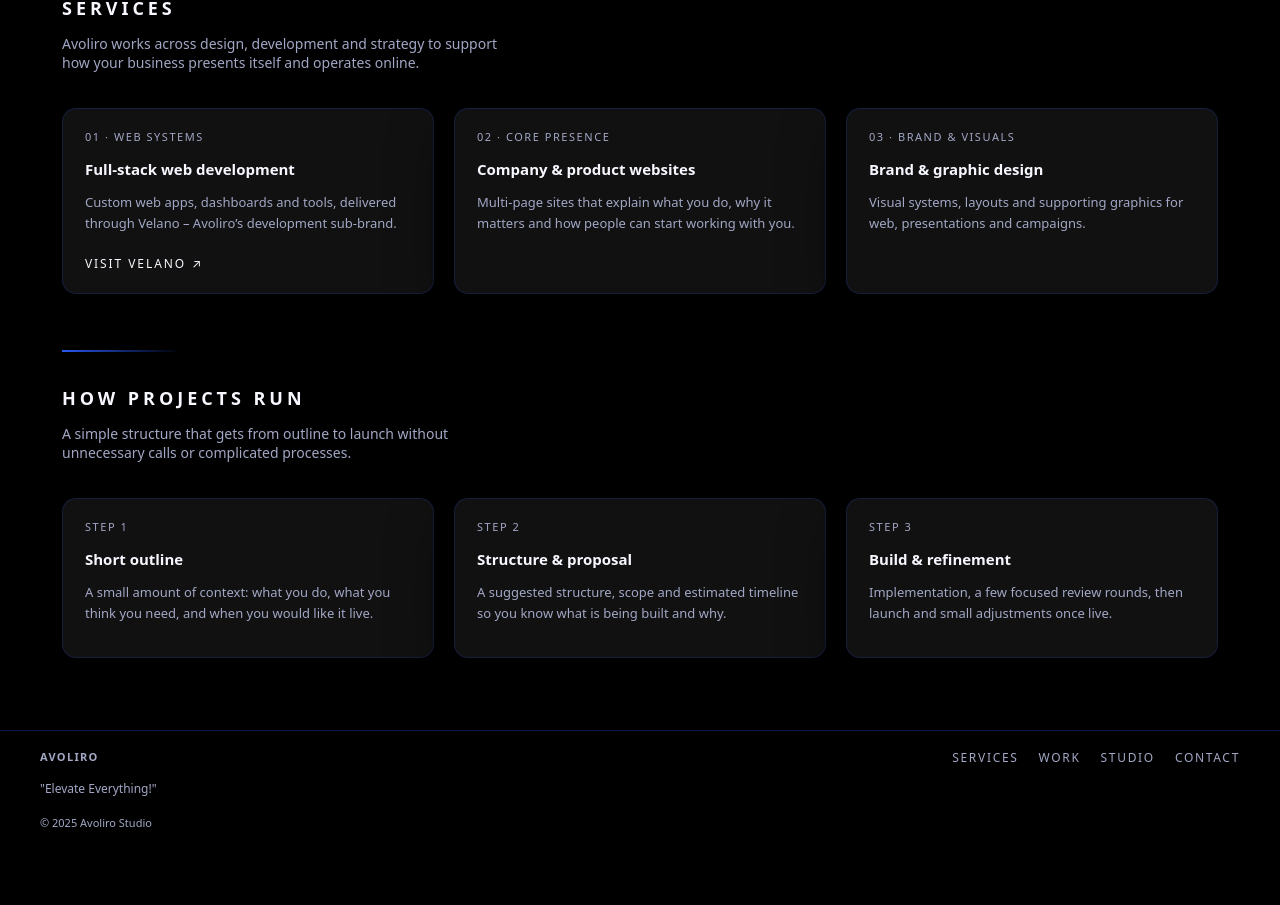
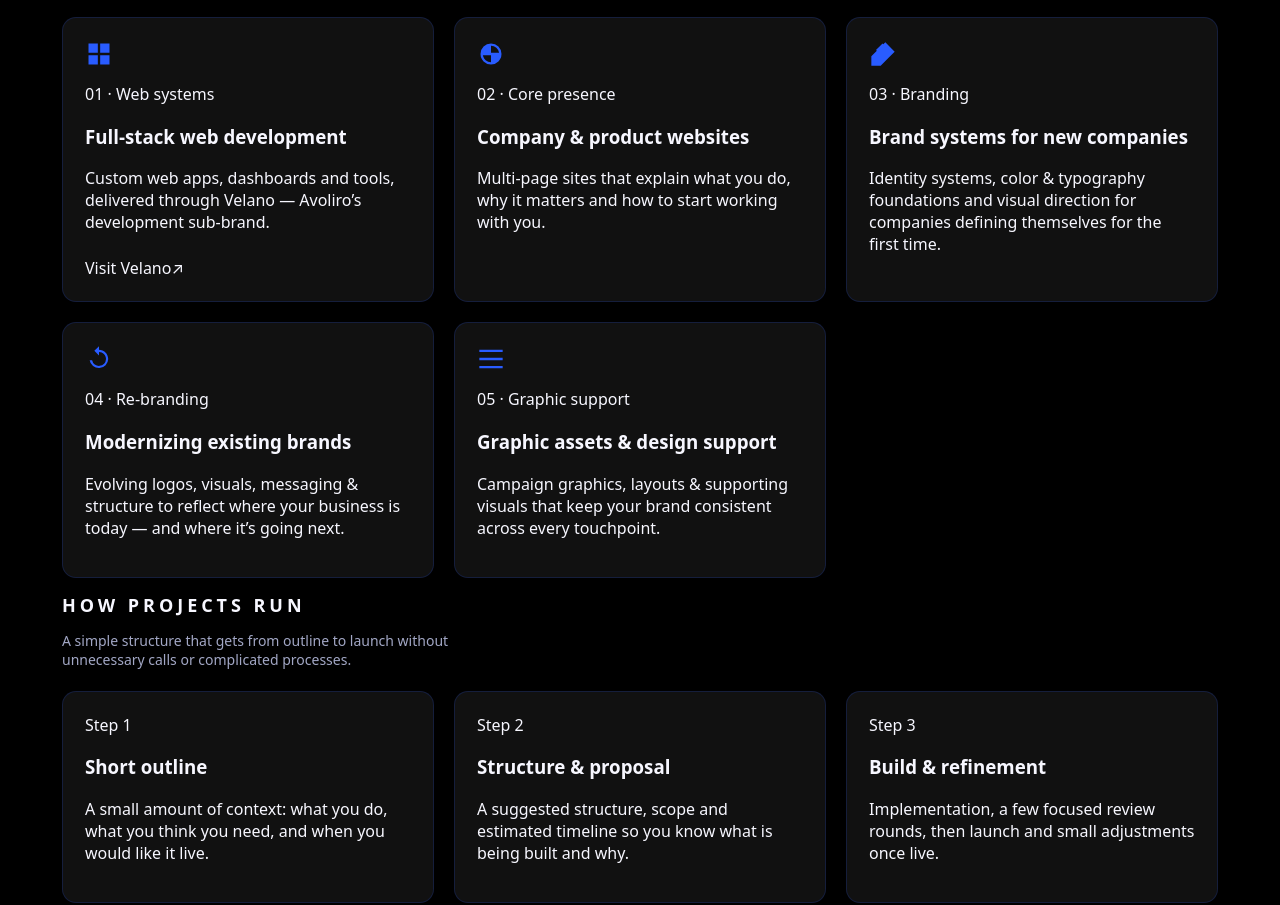
Before and after one commit to FABgaming-lol/AVOLIRO, a React (Vite) app: page /services in a window 1280 px wide. Shown: the part 197-1102 px from the top of the page. Before the commit the page ends 1045 px from the top, so only its background shows below. Built offline with nearby package versions, Linux system fonts and the light colour scheme.

Commit message:
update new

```diff
--- a/src/components/Footer.jsx
+++ b/src/components/Footer.jsx
@@ -10,7 +10,7 @@ export default function Footer() {
         <div className="footer-brand">
           <strong style={{ letterSpacing: '0.12em' }}>AVOLIRO</strong>
           <p className="footer-tagline">
-            "Elevate Everything!"
+            Design, technology &amp; strategy for growing companies.
           </p>
           <span className="footer-meta">© {year} Avoliro Studio</span>
         </div>
--- a/src/pages/Home.jsx
+++ b/src/pages/Home.jsx
@@ -82,37 +82,88 @@ export default function Home() {
           <div>
             <h2 className="section-title">Services</h2>
             <p className="section-desc">
-              A focus on a few things done well: digital presence, full-stack systems and brand
-              visuals that support how you work.
+              A focus on core brand and digital capabilities — from first positioning
+              to long-term product infrastructure.
             </p>
           </div>
         </div>
 
         <div className="grid grid-3">
+          <a
+            className="card card-link"
+            href="https://velano-portfolio.vercel.app/"
+            target="_blank"
+            rel="noopener noreferrer"
+          >
+            <svg className="service-icon" viewBox="0 0 24 24">
+              <path
+                fill="currentColor"
+                d="M3 3h8v8H3V3m10 0h8v8h-8V3M3 13h8v8H3v-8m10 0h8v8h-8v-8Z"
+              />
+            </svg>
+            <div className="card-label">01 · Web systems</div>
+            <h3 className="card-title">Full-stack web development</h3>
+            <p className="card-body">
+              Dashboards, portals and internal tools built as long-term product infrastructure.
+            </p>
+            <span className="project-link" style={{ marginTop: '8px', display: 'inline-flex' }}>
+              Visit Velano <span>↗</span>
+            </span>
+          </a>
+
           <article className="card">
-            <div className="card-label">Web & Product</div>
+            <svg className="service-icon" viewBox="0 0 24 24">
+              <path
+                fill="currentColor"
+                d="M12 3a9 9 0 0 0 0 18 9 9 0 0 0 0-18m0 2a7 7 0 0 1 6.93 6H12V5m0 14a7 7 0 0 1-6.93-6H12v6Z"
+              />
+            </svg>
+            <div className="card-label">02 · Core presence</div>
             <h3 className="card-title">Company & product websites</h3>
             <p className="card-body">
-              Clear, fast, modern sites for companies and products that need to explain what they
-              do without noise.
+              Clear, modern websites designed to get the right people to act with confidence.
             </p>
           </article>
 
           <article className="card">
-            <div className="card-label">Systems</div>
-            <h3 className="card-title">Full-stack web applications</h3>
+            <svg className="service-icon" viewBox="0 0 24 24">
+              <path
+                fill="currentColor"
+                d="M14 2l8 8l-12 12H2v-8zm-2.5 4.91L7.91 10.5L6 8.59L11.59 3L13 4.41z"
+              />
+            </svg>
+            <div className="card-label">03 · Branding</div>
+            <h3 className="card-title">Brand systems for new companies</h3>
             <p className="card-body">
-              Dashboards, portals and internal tools built as long-term infrastructure for your
-              team and customers.
+              Identity fundamentals for teams defining themselves for the first time.
             </p>
           </article>
 
           <article className="card">
-            <div className="card-label">Brand & Visuals</div>
-            <h3 className="card-title">Brand & graphic design support</h3>
+            <svg className="service-icon" viewBox="0 0 24 24">
+              <path
+                fill="currentColor"
+                d="M12 4V1L8 5l4 4V6c3.3 0 6 2.7 6 6a6 6 0 0 1-11.9 1H4a8 8 0 0 0 15.9-1c0-4.4-3.6-8-8-8z"
+              />
+            </svg>
+            <div className="card-label">04 · Re-branding</div>
+            <h3 className="card-title">Modernizing existing brands</h3>
             <p className="card-body">
-              Visual systems, layouts and assets that help your brand feel consistent across web,
-              decks and campaigns.
+              Updating visuals & messaging to reflect current market positioning.
+            </p>
+          </article>
+
+          <article className="card">
+            <svg className="service-icon" viewBox="0 0 24 24">
+              <path
+                fill="currentColor"
+                d="M2 4h20v2H2V4m0 14h20v2H2v-2m0-7h20v2H2v-2Z"
+              />
+            </svg>
+            <div className="card-label">05 · Graphic support</div>
+            <h3 className="card-title">Graphic assets & visual support</h3>
+            <p className="card-body">
+              Campaigns, social graphics and layouts that extend your brand.
             </p>
           </article>
         </div>
--- a/src/pages/Services.jsx
+++ b/src/pages/Services.jsx
@@ -9,8 +9,8 @@ export default function Services() {
           <div>
             <h1 className="section-title">Services</h1>
             <p className="section-desc">
-              Avoliro works across design, development and strategy to support how your business
-              presents itself and operates online.
+              Avoliro works across brand, digital presence and systems to support how
+              your business presents itself and operates online.
             </p>
           </div>
         </div>
@@ -22,11 +22,17 @@ export default function Services() {
             target="_blank"
             rel="noopener noreferrer"
           >
+            <svg className="service-icon" viewBox="0 0 24 24">
+              <path
+                fill="currentColor"
+                d="M3 3h8v8H3V3m10 0h8v8h-8V3M3 13h8v8H3v-8m10 0h8v8h-8v-8Z"
+              />
+            </svg>
             <div className="card-label">01 · Web systems</div>
             <h3 className="card-title">Full-stack web development</h3>
             <p className="card-body">
-              Custom web apps, dashboards and tools, delivered through Velano – Avoliro’s
-              development sub-brand.
+              Custom web apps, dashboards and tools, delivered through Velano —
+              Avoliro’s development sub-brand.
             </p>
             <span className="project-link" style={{ marginTop: '8px', display: 'inline-flex' }}>
               Visit Velano <span>↗</span>
@@ -34,19 +40,61 @@ export default function Services() {
           </a>
 
           <article className="card">
+            <svg className="service-icon" viewBox="0 0 24 24">
+              <path
+                fill="currentColor"
+                d="M12 3a9 9 0 0 0 0 18 9 9 0 0 0 0-18m0 2a7 7 0 0 1 6.93 6H12V5m0 14a7 7 0 0 1-6.93-6H12v6Z"
+              />
+            </svg>
             <div className="card-label">02 · Core presence</div>
             <h3 className="card-title">Company & product websites</h3>
             <p className="card-body">
-              Multi-page sites that explain what you do, why it matters and how people can start
-              working with you.
+              Multi-page sites that explain what you do, why it matters and how to start working with you.
             </p>
           </article>
 
           <article className="card">
-            <div className="card-label">03 · Brand & visuals</div>
-            <h3 className="card-title">Brand & graphic design</h3>
+            <svg className="service-icon" viewBox="0 0 24 24">
+              <path
+                fill="currentColor"
+                d="M14 2l8 8l-12 12H2v-8zm-2.5 4.91L7.91 10.5L6 8.59L11.59 3L13 4.41z"
+              />
+            </svg>
+            <div className="card-label">03 · Branding</div>
+            <h3 className="card-title">Brand systems for new companies</h3>
             <p className="card-body">
-              Visual systems, layouts and supporting graphics for web, presentations and campaigns.
+              Identity systems, color & typography foundations and visual direction
+              for companies defining themselves for the first time.
+            </p>
+          </article>
+
+          <article className="card">
+            <svg className="service-icon" viewBox="0 0 24 24">
+              <path
+                fill="currentColor"
+                d="M12 4V1L8 5l4 4V6c3.3 0 6 2.7 6 6a6 6 0 0 1-11.9 1H4a8 8 0 0 0 15.9-1c0-4.4-3.6-8-8-8z"
+              />
+            </svg>
+            <div className="card-label">04 · Re-branding</div>
+            <h3 className="card-title">Modernizing existing brands</h3>
+            <p className="card-body">
+              Evolving logos, visuals, messaging & structure to reflect where your
+              business is today — and where it’s going next.
+            </p>
+          </article>
+
+          <article className="card">
+            <svg className="service-icon" viewBox="0 0 24 24">
+              <path
+                fill="currentColor"
+                d="M2 4h20v2H2V4m0 14h20v2H2v-2m0-7h20v2H2v-2Z"
+              />
+            </svg>
+            <div className="card-label">05 · Graphic support</div>
+            <h3 className="card-title">Graphic assets & design support</h3>
+            <p className="card-body">
+              Campaign graphics, layouts & supporting visuals that keep your brand consistent
+              across every touchpoint.
             </p>
           </article>
         </div>
@@ -57,8 +105,8 @@ export default function Services() {
           <div>
             <h2 className="section-title">How projects run</h2>
             <p className="section-desc">
-              A simple structure that gets from outline to launch without unnecessary calls or
-              complicated processes.
+              A simple structure that gets from outline to launch without unnecessary calls
+              or complicated processes.
             </p>
           </div>
         </div>
--- a/src/styles/global.css
+++ b/src/styles/global.css
@@ -54,7 +54,6 @@ a {
 .nav-shell.nav-solid {
   background: rgba(0, 0, 0, 0.95);
   border-bottom-color: rgba(41, 92, 255, 0.35);
-  box-shadow: 0 18px 40px rgba(0, 0, 0, 0.9);
 }
 
 .nav-inner {
@@ -74,17 +73,10 @@ a {
   border: none;
   background: transparent;
   padding: 0;
-  transition: transform 0.25s ease, filter 0.25s ease;
-}
-
-.brand-mark:hover {
-  transform: translateY(-2px) scale(1.03);
-  filter: drop-shadow(0 0 18px rgba(41, 92, 255, 0.75));
 }
 
 .brand-logo-img {
   height: 32px;
-  width: auto;
 }
 
 .brand-name {
@@ -106,56 +98,14 @@ a {
 .nav-link {
   color: var(--muted);
   padding-bottom: 2px;
-  position: relative;
 }
 
 .nav-link:hover {
   color: var(--text);
 }
 
-.nav-link::after {
-  content: '';
-  position: absolute;
-  left: 0;
-  bottom: -2px;
-  width: 0%;
-  height: 2px;
-  background: var(--accent);
-  transition: width 0.2s ease-out;
-}
-
-.nav-link:hover::after {
-  width: 100%;
-}
-
-/* Mobile nav */
-
 .nav-toggle {
   display: none;
-  margin-left: auto;
-  width: 34px;
-  height: 34px;
-  border-radius: 999px;
-  border: 1px solid rgba(255, 255, 255, 0.3);
-  background: rgba(0, 0, 0, 0.7);
-  cursor: pointer;
-  align-items: center;
-  justify-content: center;
-}
-
-.nav-toggle-lines {
-  width: 18px;
-  height: 14px;
-  display: flex;
-  flex-direction: column;
-  justify-content: space-between;
-}
-
-.nav-toggle-line {
-  height: 2px;
-  width: 100%;
-  background: #ffffff;
-  border-radius: 999px;
 }
 
 .nav-mobile-menu {
@@ -197,22 +147,11 @@ a {
 }
 
 .hero-eyebrow {
-  text-transform: uppercase;
   font-size: 12px;
   letter-spacing: 0.2em;
+  text-transform: uppercase;
   color: var(--muted);
   margin-bottom: 10px;
-}
-
-@keyframes heroGlow {
-  0% {
-    text-shadow: 0 0 10px rgba(41, 92, 255, 0.28),
-                 0 0 26px rgba(41, 92, 255, 0.2);
-  }
-  100% {
-    text-shadow: 0 0 36px rgba(41, 92, 255, 0.7),
-                 0 0 52px rgba(41, 92, 255, 0.6);
-  }
 }
 
 .hero-title {
@@ -221,26 +160,14 @@ a {
   letter-spacing: 0.12em;
   text-transform: uppercase;
   margin: 0 0 18px;
-  animation: heroGlow 3.6s ease-in-out infinite alternate;
 }
 
 .hero-sub {
   font-size: 15px;
+  max-width: 460px;
   line-height: 1.8;
-  max-width: 460px;
+  margin-bottom: 26px;
   color: rgba(226, 230, 255, 0.9);
-  margin-bottom: 26px;
-}
-
-.hero-scroll-indicator {
-  position: absolute;
-  left: 50%;
-  bottom: 18px;
-  transform: translateX(-50%);
-  font-size: 10px;
-  letter-spacing: 0.2em;
-  text-transform: uppercase;
-  color: var(--muted);
 }
 
 /* BUTTONS */
@@ -260,19 +187,6 @@ a {
   border: none;
   background: var(--accent);
   color: #000000;
-  animation: sparkPulse 3.4s ease-out infinite;
-}
-
-@keyframes sparkPulse {
-  0% {
-    box-shadow: 0 0 0 0 rgba(41, 92, 255, 0.0);
-  }
-  50% {
-    box-shadow: 0 0 24px 6px rgba(41, 92, 255, 0.9);
-  }
-  100% {
-    box-shadow: 0 0 0 0 rgba(41, 92, 255, 0.0);
-  }
 }
 
 .btn-ghost {
@@ -280,46 +194,24 @@ a {
   border-radius: 999px;
   border: 1px solid rgba(230, 230, 255, 0.4);
   background: transparent;
-  color: #ffffff;
-}
-
-.btn-ghost:hover {
-  background: rgba(255, 255, 255, 0.06);
 }
 
 /* SECTIONS */
 
-.section-block {
-  margin-top: 56px;
-}
-
 .section-header {
-  display: flex;
-  justify-content: space-between;
-  align-items: flex-end;
-  gap: 18px;
   margin-bottom: 22px;
 }
-
 .section-title {
+  text-transform: uppercase;
+  letter-spacing: 0.22em;
   font-size: 18px;
-  letter-spacing: 0.22em;
-  text-transform: uppercase;
+  font-weight: 700;
   margin-bottom: 8px;
-  font-weight: 700;
 }
-
 .section-desc {
   font-size: 14px;
   color: var(--muted);
   max-width: 440px;
-}
-
-.section-divider {
-  width: 0;
-  height: 1.5px;
-  background: linear-gradient(90deg, var(--accent), transparent);
-  margin-bottom: 20px;
 }
 
 /* GRID + CARDS */
@@ -328,104 +220,46 @@ a {
   display: grid;
   gap: 20px;
 }
-
 .grid-3 {
   grid-template-columns: repeat(3, minmax(0, 1fr));
 }
-
-.grid-2 {
-  grid-template-columns: repeat(2, minmax(0, 1fr));
+.card {
+  background: var(--bg-card);
+  padding: 22px;
+  border-radius: var(--radius);
+  border: 1px solid rgba(41, 92, 255, 0.18);
+  transition: transform 0.25s ease, box-shadow 0.25s ease, border-color 0.25s ease;
+}
+.card:hover {
+  transform: translateY(-5px);
+  border-color: rgba(41, 92, 255, 0.6);
 }
 
-.card {
-  border-radius: var(--radius);
-  background: var(--bg-card);
-  border: 1px solid rgba(41, 92, 255, 0.18);
-  box-shadow: var(--shadow-soft);
-  padding: 20px 22px;
+/* SERVICE ICONS */
+.service-icon {
+  width: 28px;
+  height: 28px;
+  margin-bottom: 10px;
+  color: var(--accent);
 }
 
-.card-label {
-  font-size: 11px;
-  text-transform: uppercase;
-  letter-spacing: 0.14em;
-  color: var(--muted);
-  margin-bottom: 8px;
-}
-
-.card-title {
-  font-size: 15px;
-  font-weight: 600;
-  margin-bottom: 6px;
-}
-
-.card-body {
-  font-size: 13px;
-  color: var(--muted);
-  line-height: 1.6;
-}
-
-.card-link {
-  display: block;
-}
-
-/* WORK PAGE PROJECT GRID */
+/* WORK */
 
 .project-grid {
   display: grid;
+  gap: 20px;
   grid-template-columns: repeat(auto-fit, minmax(260px, 1fr));
-  gap: 20px;
 }
-
 .project-card {
+  background: #050505;
+  padding: 18px 20px;
   border-radius: var(--radius);
-  background: #050505;
   border: 1px solid var(--border);
-  padding: 18px 20px 20px;
-  display: flex;
-  flex-direction: column;
-  gap: 8px;
-  box-shadow: var(--shadow-soft);
-  transition: transform 0.25s ease, box-shadow 0.25s ease, border-color 0.25s ease;
+  transition: transform 0.27s ease, box-shadow 0.27s ease, border-color 0.27s ease;
 }
-
 .project-card:hover {
-  transform: translateY(-5px);
-  box-shadow: 0 22px 60px rgba(0, 0, 0, 0.85);
+  transform: translateY(-6px);
   border-color: rgba(41, 92, 255, 0.7);
-}
-
-.project-chip {
-  font-size: 11px;
-  text-transform: uppercase;
-  letter-spacing: 0.16em;
-  color: var(--muted);
-}
-
-.project-title {
-  font-size: 15px;
-  font-weight: 600;
-}
-
-.project-role {
-  font-size: 13px;
-  color: rgba(226, 230, 255, 0.9);
-}
-
-.project-outcome {
-  font-size: 13px;
-  color: var(--muted);
-}
-
-.project-link {
-  margin-top: 6px;
-  font-size: 12px;
-  text-transform: uppercase;
-  letter-spacing: 0.16em;
-  display: inline-flex;
-  align-items: center;
-  gap: 6px;
-  color: #f7f7ff;
 }
 
 /* CONTACT */
@@ -435,33 +269,13 @@ a {
   flex-direction: column;
   gap: 12px;
 }
-
-.field {
-  display: flex;
-  flex-direction: column;
-  gap: 6px;
-  font-size: 11px;
-  text-transform: uppercase;
-  letter-spacing: 0.14em;
-  color: var(--muted);
-}
-
 .field input,
 .field textarea {
+  background: #050505;
+  border: 1px solid var(--border);
   border-radius: 10px;
-  border: 1px solid var(--border);
   padding: 8px 10px;
-  font-size: 13px;
-  font-family: var(--font-sans);
-  background: #050505;
   color: var(--text);
-  resize: vertical;
-}
-
-.field input:focus,
-.field textarea:focus {
-  outline: none;
-  border-color: var(--accent);
 }
 
 /* FOOTER */
@@ -473,93 +287,29 @@ a {
   background: #000000;
   margin-top: auto;
 }
-
-.footer-inner {
-  max-width: 1200px;
-  margin: 0 auto;
-  display: flex;
-  justify-content: space-between;
-  gap: 16px;
-  flex-wrap: wrap;
-  color: var(--muted);
-}
-
-.footer-brand {
-  display: flex;
-  flex-direction: column;
-  gap: 4px;
-}
-
-.footer-tagline {
-  font-size: 12px;
-  color: var(--muted);
-  max-width: 360px;
-  line-height: 1.55;
-}
-
-.footer-meta {
-  font-size: 11px;
-}
-
 .footer-links {
   display: flex;
   gap: 20px;
-  font-size: 12px;
-  letter-spacing: 0.14em;
-  text-transform: uppercase;
 }
 
-.footer-brand strong:hover {
-  text-shadow: 0 0 14px rgba(41, 92, 255, 0.45);
-}
-
-/* RESPONSIVE */
+/* MOBILE */
 
 @media (max-width: 880px) {
   .nav-links-desktop {
     display: none;
   }
-
   .nav-toggle {
-    display: inline-flex;
+    display: flex;
   }
-
   .nav-mobile-menu {
     display: flex;
     flex-direction: column;
-    gap: 14px;
-    padding: 14px 22px 18px;
-    background: rgba(0, 0, 0, 0.96);
-    border-top: 1px solid rgba(41, 92, 255, 0.25);
+    padding: 14px 22px;
   }
-
-  .nav-mobile-item {
-    font-size: 11px;
-    text-transform: uppercase;
-    letter-spacing: 0.18em;
-    color: var(--muted);
-  }
-
-  .nav-mobile-item:hover {
-    color: var(--text);
-  }
-
-  .grid-3,
-  .grid-2 {
+  .grid-3 {
     grid-template-columns: 1fr;
   }
-
   .hero-content {
-    padding: 56px 22px 52px;
-  }
-
-  .section-header {
-    flex-direction: column;
-    align-items: flex-start;
-  }
-
-  .footer-inner {
-    flex-direction: column;
-    align-items: flex-start;
+    padding: 56px 22px;
   }
 }
```
Also changed, not shown: src/components/Lightning.jsx (+2 -9 lines).
